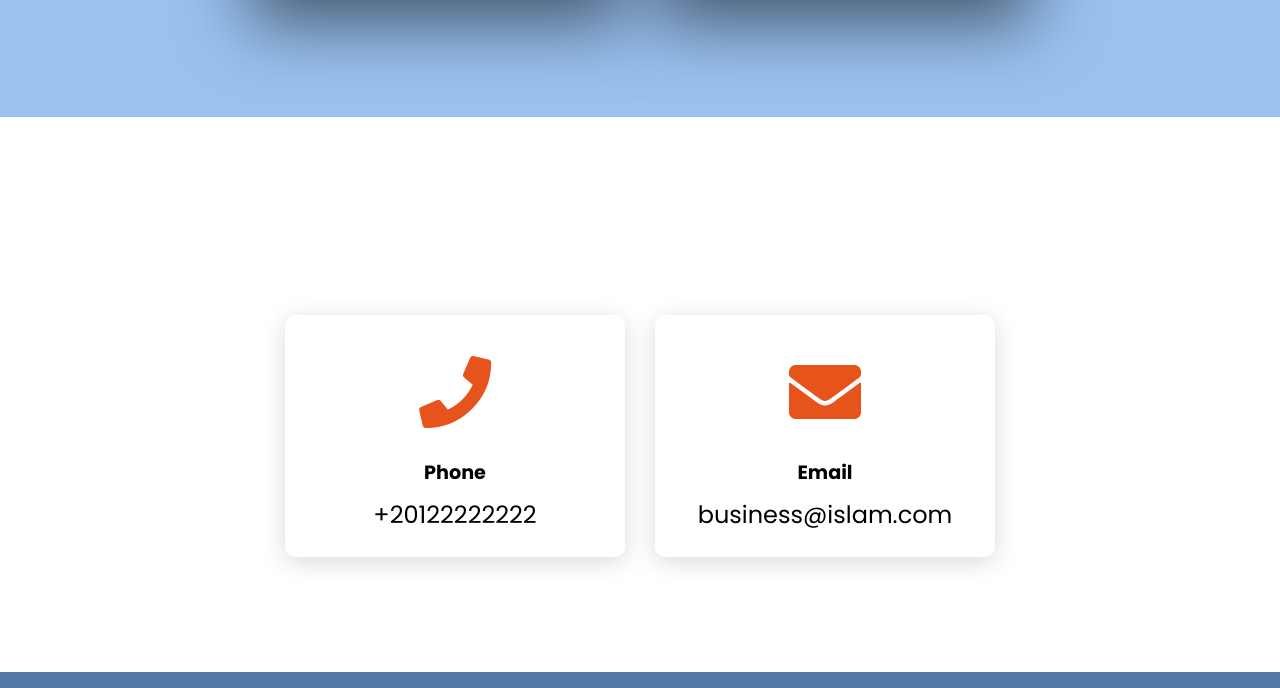
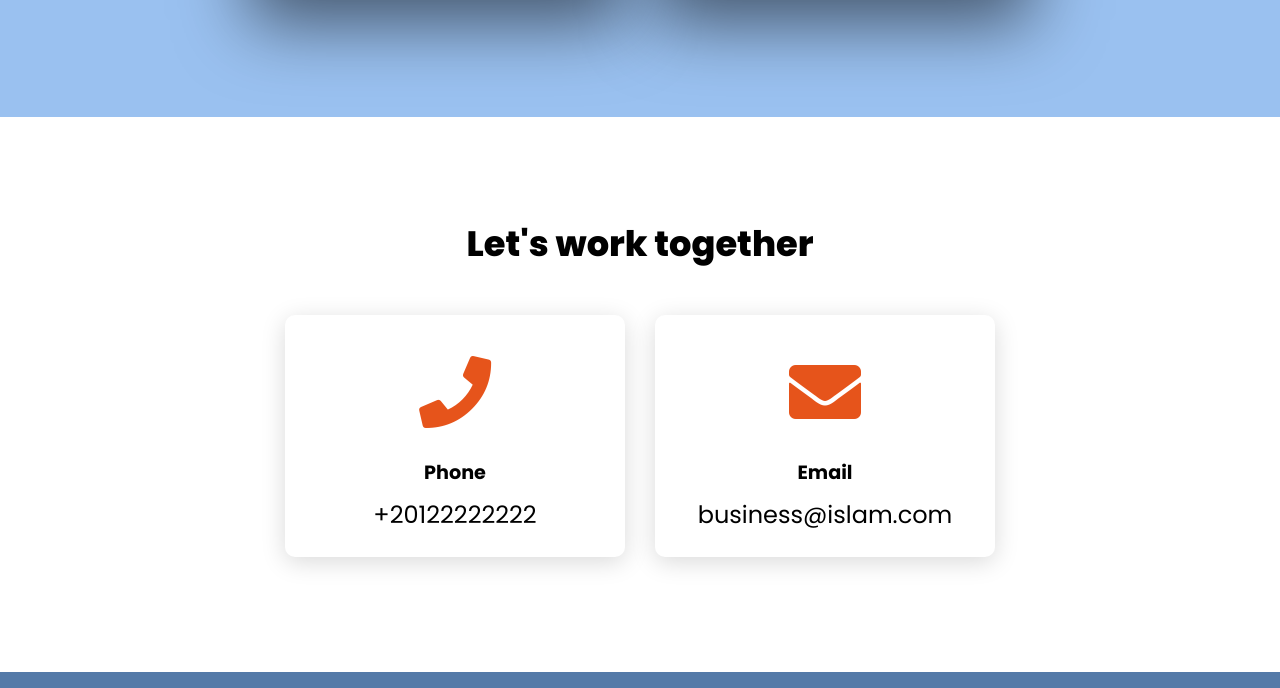
Before and after one commit to ziad-elshihy/codezilla-website, a plain HTML site: page index.html in a window 1280 px wide. Shown: the part 1067-1755 px from the top of the page. Drawn offline with Linux system fonts and the light colour scheme.

Commit message:
added black class

```diff
--- a/index.html
+++ b/index.html
@@ -91,7 +91,7 @@
    </section>
 
    <section class="cards contact" id="contact">
-      <h2 class="title">Let's work together</h2>
+      <h2 class="title black">Let's work together</h2>
       <div class="content">
          <div class="card">
             <div class="icon">
--- a/style.css
+++ b/style.css
@@ -65,7 +65,9 @@ section {
    margin: 10px;
 }
 
-
+.black {
+   color: black;
+}
 
 .projects {
    background-color: #9AC1F0;
```
